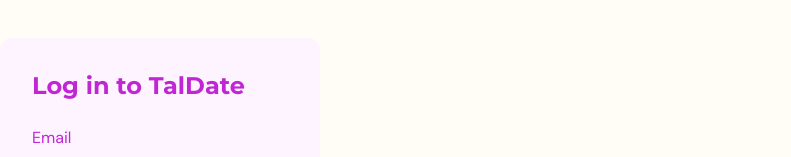
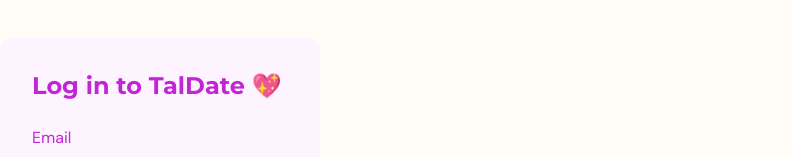
Before and after one commit to heohak/web-project-frontend, a React (Vite) app in the folder frontend/: page / in a window 1280 px wide. Shown: the part 176-333 px from the top of the page, without its empty margins (480-1271 px from the left). Built offline with nearby package versions, Linux system fonts and the light colour scheme.

Commit message:
added emoji

```diff
--- a/frontend/src/pages/LoginPage.tsx
+++ b/frontend/src/pages/LoginPage.tsx
@@ -11,7 +11,7 @@
         <div className="flex h-screen w-screen place-items-center place-content-center">
             <LoginContainer>
                 <p className="text-fuchsia-600 h-fit font-extrabold font-montserrat text-2xl">
-                    Log in to TalDate
+                    Log in to TalDate 💖
                 </p>
 
                 <div className="mt-6 flex flex-col">
```
